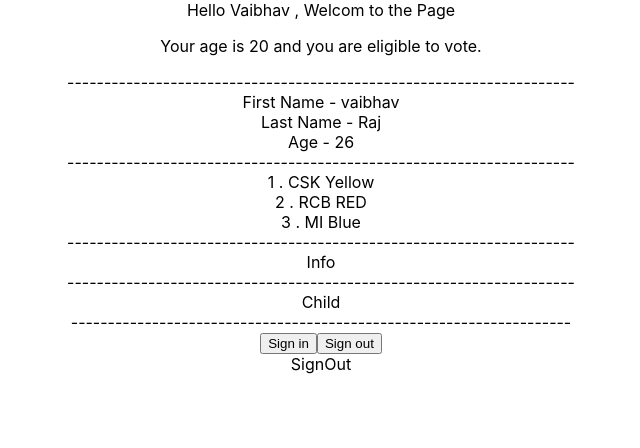
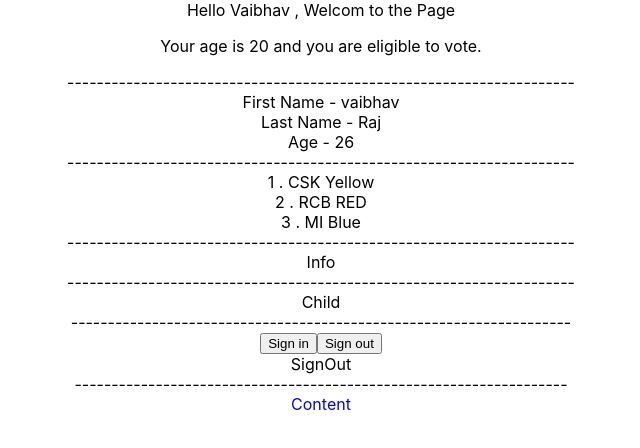
Before and after one commit to Vaibhav0702/ReactTypescript, a React (Create React App) app in the folder my-app/: page / in a window 1280 px wide. Shown: the top 448 px of the page, without its empty margins (319-959 px from the left). Built offline with nearby package versions, Linux system fonts and the light colour scheme.

Commit message:
learn UseContext

```diff
--- a/my-app/src/App.tsx
+++ b/my-app/src/App.tsx
@@ -8,6 +8,7 @@ import LogLevel from './Components/LogLevel';
 import Parent from './Components/Parent';
 import Child from './Components/Child';
 import SignIn from './Components/SignIn';
+import Content from './Context/Content';
 
 function App() {
 
@@ -52,6 +53,10 @@ function App() {
 
       <SignIn />
 
+      -------------------------------------------------------------------
+
+      <Content/>
+
     </div>
   );
 }
--- /dev/null
+++ b/my-app/src/Context/Content.tsx
@@ -0,0 +1,11 @@
+import React, { useContext } from 'react'
+import { StyleContextObject } from './StyleContext'
+
+export default function Content() {
+
+    const theme = useContext(StyleContextObject)
+
+  return (
+    <div  style={{color : theme.style1.theme}}  >Content</div>
+  )
+}
--- /dev/null
+++ b/my-app/src/Context/Style.ts
@@ -0,0 +1,8 @@
+export const StyleObj = {
+  style1 : {
+    theme : "blue",
+  },
+  style2 : {
+     theme : "red"
+  }
+}
--- /dev/null
+++ b/my-app/src/Context/StyleContext.tsx
@@ -0,0 +1,13 @@
+import React, { createContext } from "react";
+import { StyleObj } from "./Style";
+
+export const StyleContextObject = createContext(StyleObj);
+
+
+interface StyleContextType {
+    Children: React.ReactNode
+}
+
+export const StyleContextProvider = ({ Children }: StyleContextType) => {
+    return <StyleContextObject.Provider value={StyleObj}   > {Children}</StyleContextObject.Provider>
+}
```
